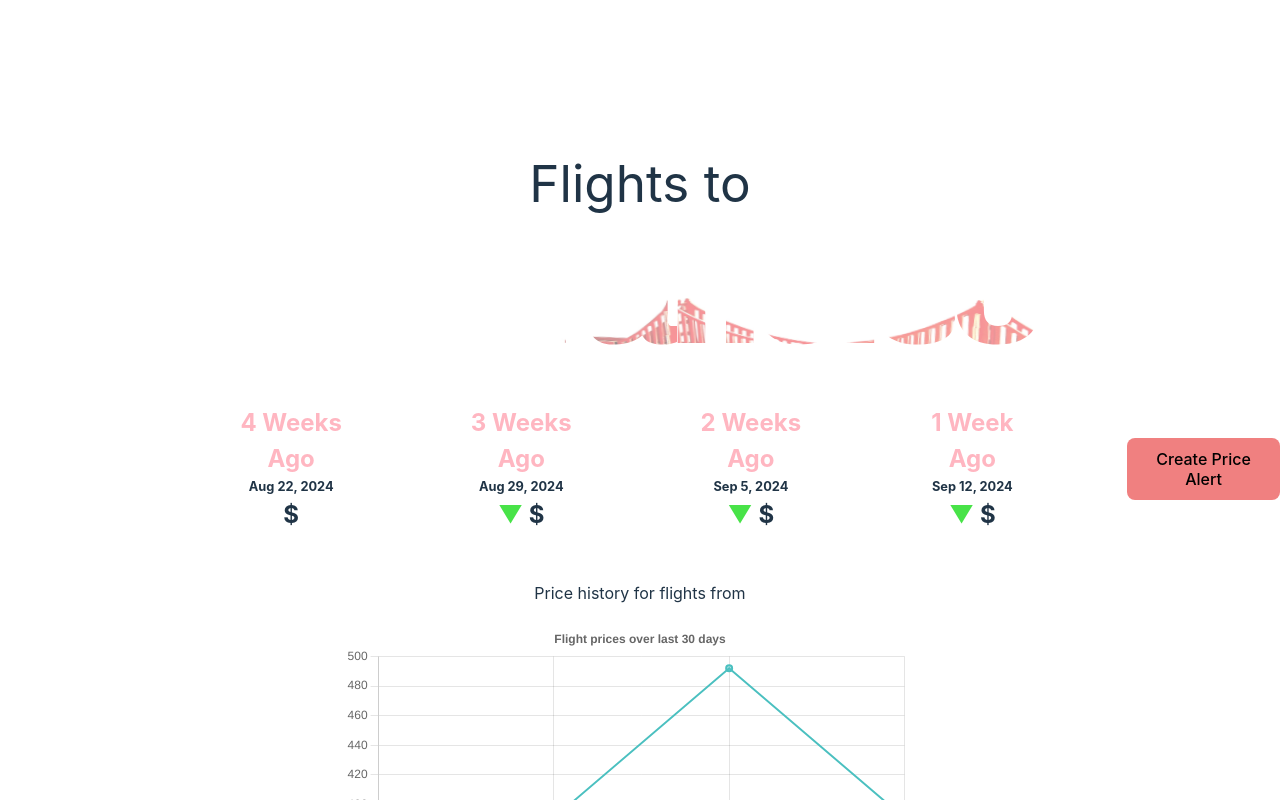
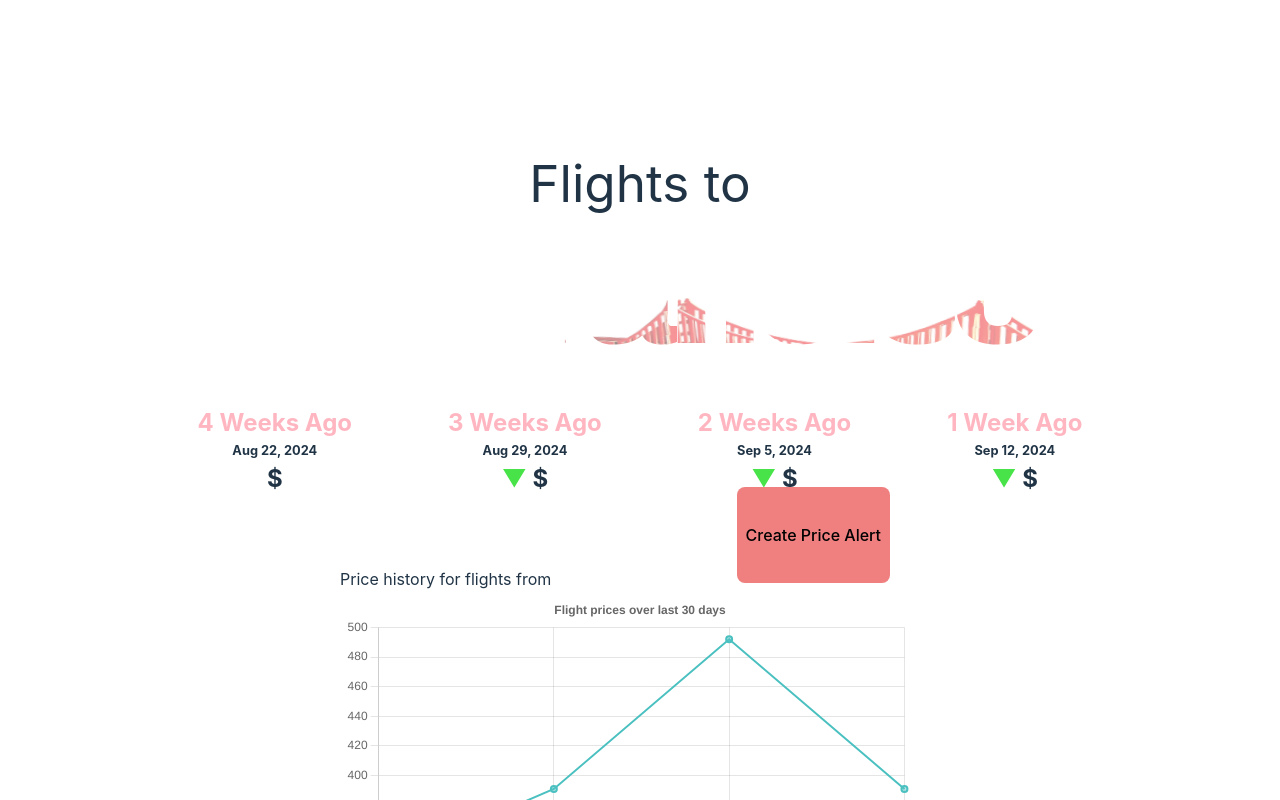
Before and after one commit to t-ylerJ/rfp2404-mvp, a React (Vite) app in the folder flightSF/: page / in a window 1280 px wide. Both pictures are taken after typing "Sample" into the empty fields and a click on the button "Go". Shown: the top 800 px of the page. Built offline with nearby package versions, Linux system fonts and the light colour scheme.

Commit message:
create flexbox for flight data and add button and text

```diff
--- a/flightSF/src/App.css
+++ b/flightSF/src/App.css
@@ -42,7 +42,7 @@
 /* Price history styles */
 
 #timeContainer {
-  padding: 0 0 0 14rem;
+  padding: 0;
   justify-content: center;
   align-items: center;
   height: 100%
@@ -104,7 +104,21 @@
 }
 
 .priceTitle {
-  padding: 3rem 0 1rem 0;
+  padding: 0 0 0 0;
+  margin: 0 auto;
+  display: flex;
+  width: 600px;
+  height: 6rem;
+  justify-content: space-between;
+}
+.priceTitle span {
+align-content: end;
+}
+.priceTitle button {
+  margin: 0;
+  padding: .5rem;
+  background-color: lightcoral;
+  transform: translate(-50px, -10px);
 }
 .departingLabel {
   padding-right: .5rem;
@@ -127,10 +141,6 @@ button .search {
   justify-content: center;
   align-items: center;
   height: 100%;
-}
-.price-alert button {
-  margin: 0;
-  background-color: lightcoral;
 }
 /* Suggestions styles */
 .suggestion-item {
--- a/flightSF/src/components/App.jsx
+++ b/flightSF/src/components/App.jsx
@@ -31,7 +31,7 @@ function App() {
 
 
 
-//Amadeus API authentication tokens only last for 30 mins at a time, so I have added dummy data for ease of use
+//Placeholder data. Flight prices fetched from Amadeus flight price API
   const [cities, setCities] = useState([
     { 'name': 'Dallas', 'code': 'DFW', 'price': 250 },
     { 'name': 'Chicago', 'code': 'ORD', 'price': 150 },
@@ -103,7 +103,7 @@ function App() {
     }, [cities]);
 
   useEffect(() => {
-    //Set default city if no city is selected
+    //Set a default city if no city is entered
     if (initialCity && cityChoices.length > 0) {
       setSelectedCity(cityChoices[0].code);
       setInitialCity(false);
@@ -135,7 +135,6 @@ function App() {
   };
   useEffect(() => {
     if (selectedCity) {
-      // Calculate prices for the selected city when it changes
       setWeek4Price(getPrice(selectedCity, 4));
       setWeek3Price(getPrice(selectedCity, 3));
       setWeek2Price(getPrice(selectedCity, 2));
@@ -174,11 +173,8 @@ function App() {
   const handleSuggestionChange = (airport) => {
     setSelectedCity(airport.code);
     setFilterText(airport.code);
-    console.log('suggestions')
-    // setSuggestions([]);
-
+    setSuggestions([]);
   };
-
 
   const handleSubmit = (e) => {
     e.preventDefault();
@@ -204,8 +200,6 @@ function App() {
 console.log(selectedCity)
 console.log(airportCodeLookup );
 
-//Pull flights from Amadeus API
-
   return (
     <div id="content">
       <p id="firstLine">Flights to </p>
@@ -222,7 +216,6 @@ console.log(airportCodeLookup );
                   initialCity={selectedCity}
                   filterText={filterText}
                   airportCodeLookup={airportCodeLookup}/>
-
                 <button id="search-button" type="submit">Go</button>
               </span>
               {suggestions.length > 0 && (
@@ -241,7 +234,6 @@ console.log(airportCodeLookup );
                   })}
                 </div>
               )}
-
               </div>
           </form>
         ) : (
@@ -252,34 +244,28 @@ console.log(airportCodeLookup );
                 <h3>{fourWeeksOut.toLocaleDateString('en-US', options)}</h3>
                 <p>${week4Price}</p>
               </span>
-
               <span className=" w-1/4">
                 <h2>3 Weeks Ago</h2>
                 <h3>{threeWeeksOut.toLocaleDateString('en-US', options)}</h3>
                 <p>{priceTrend(week4Price,week3Price)} ${week3Price}</p>
                 <p className="trend"></p>
               </span>
-
               <span className="flex flex-col w-1/4">
                 <h2>2 Weeks Ago</h2>
                 <h3>{twoWeeksOut.toLocaleDateString('en-US', options)}</h3>
                 <p>{priceTrend(week3Price,week2Price)} ${week2Price}</p>
-
               </span>
-
               <span className="flex flex-col w-1/4">
                 <h2>1 Week Ago</h2>
                 <h3>{oneWeekOut.toLocaleDateString('en-US', options)}</h3>
                 <p>{priceTrend(week2Price,week1Price)} ${week1Price}</p>
               </span>
-              <span className="price-alert">
-                <button>Create Price Alert</button>
-              </span>
             </div>
             <div className="App">
-
-
-            <div className="priceTitle">Price history for flights from <span className="currentCity">{currentCity}</span></div>
+              <div className="priceTitle">
+                <span >Price history for flights from <span className="currentCity">{currentCity}</span></span>
+              <button>Create Price Alert</button>
+            </div>
             {chartData && <LineChart
               width={1000}
               height={40}
@@ -287,7 +273,6 @@ console.log(airportCodeLookup );
               chartData={chartData}/>
               }
             </div>
-
             <button onClick={() => {
               setSelectedCity('');      // Reset the selected city
               setFilterText('');        // Clear the input field
@@ -298,10 +283,6 @@ console.log(airportCodeLookup );
           </div>
         )}
       </div>
-
-      <p className="read-the-docs">
-
-      </p>
     </div>
   )
 }
```
Also changed, not shown: flightSF/src/components/LineChart.jsx (+0 -16 lines), flightSF/public/flightsf 2.gif (added), 1 other file (tests, documents, lock files or other folders).
